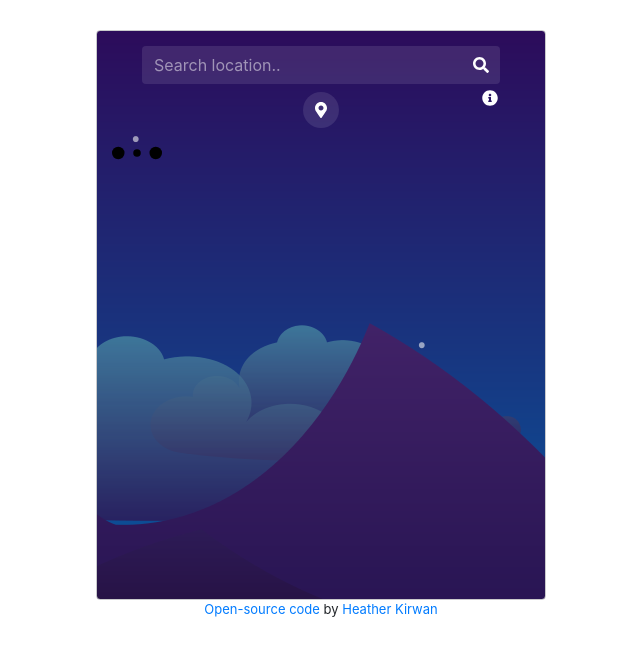
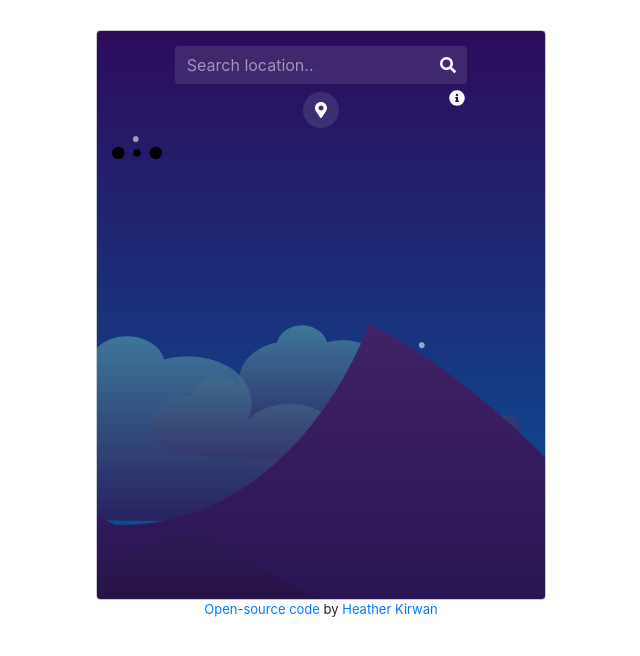
Before and after one commit to Hezaa123/weather-app-react, a React (Create React App) app: page / in a window 1280 px wide. Shown: the top 656 px of the page, without its empty margins (319-959 px from the left). Built offline with nearby package versions, Linux system fonts and the light colour scheme; no server answers.

Commit message:
Added functionality so the application shinks a little with screen size

```diff
--- a/src/App.css
+++ b/src/App.css
@@ -3,6 +3,7 @@
   margin: 0 auto;
   width: 480px;
   height: 570px;
+  max-width: 90%;
 }
 
 .App footer {
--- a/src/Weather.css
+++ b/src/Weather.css
@@ -34,6 +34,7 @@
 
 .Weather .locationSearch {
   margin: 0 auto;
+  max-width: 80%;
   width: 400px;
   position: relative;
   left: 21px;
--- a/src/WeatherForecast.css
+++ b/src/WeatherForecast.css
@@ -1,6 +1,5 @@
 .WeatherForecast {
   margin-top: 5px;
-  padding: 0 15px;
 }
 
 .WeatherForecast .forecastTitle {
```
Also changed, not shown: 1 other file (tests, documents, lock files or other folders).
